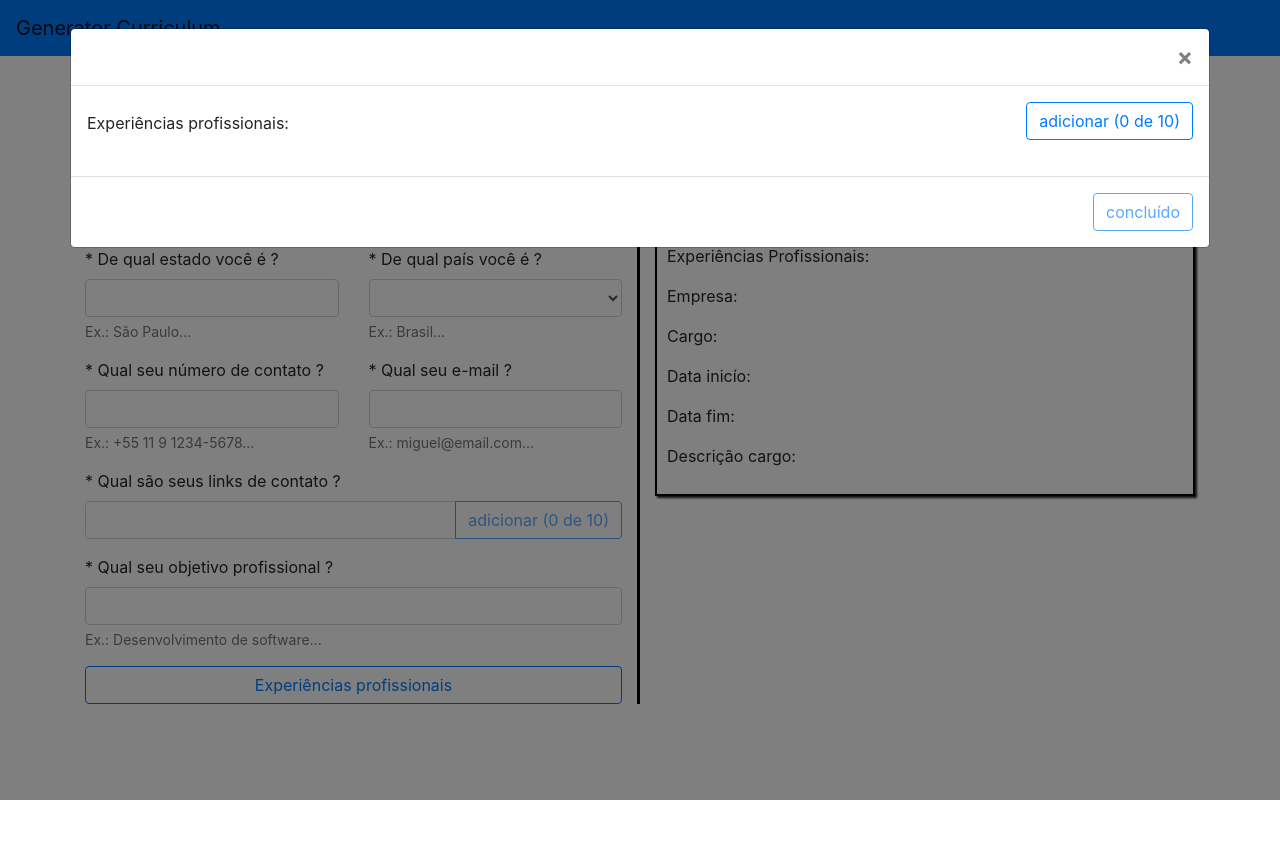
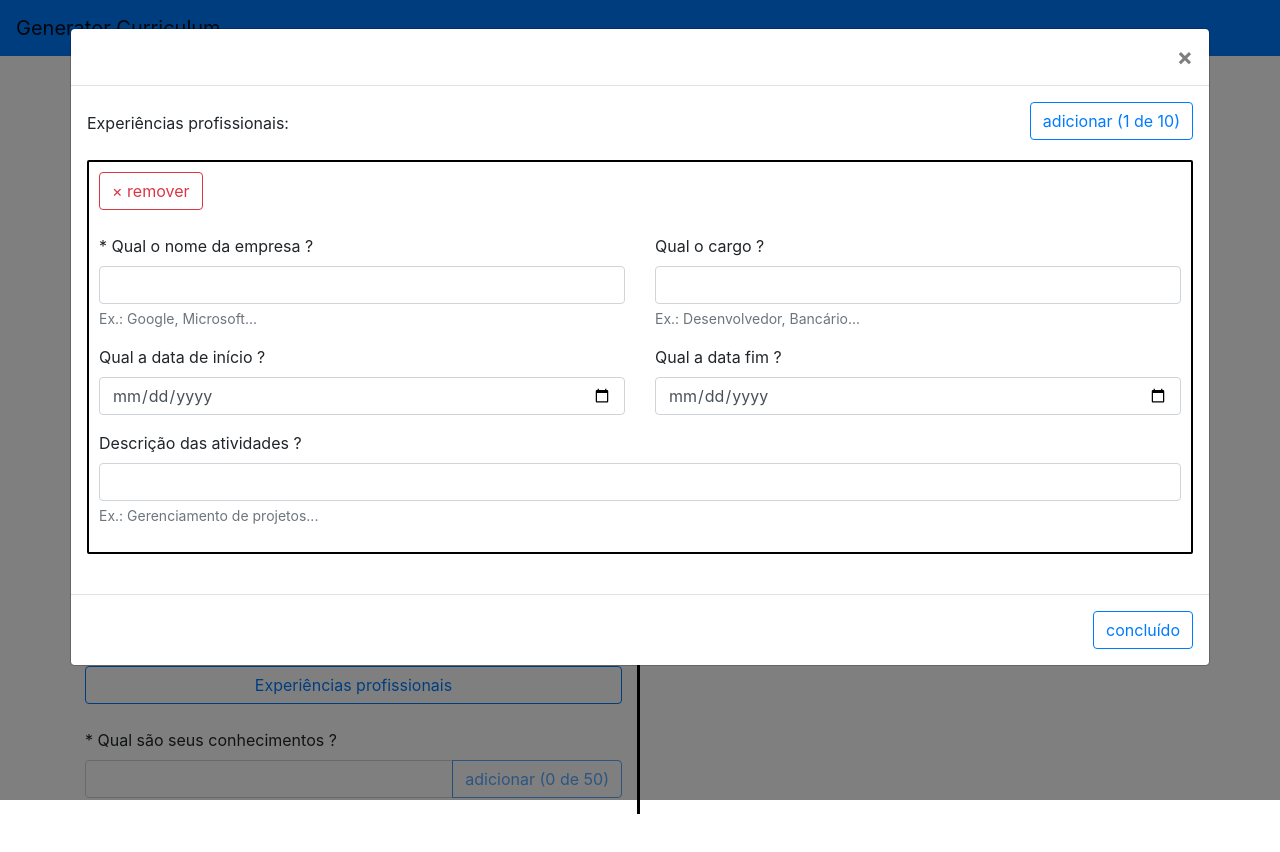
Before and after one commit to MiguelCastro9/API-Generator-Curriculum, an Angular app in the folder ui-GeneratorCurriculum/: page / in a window 1280 px wide. Both pictures are taken after a click on the button "Experiências profissionais". Shown: the top 852 px of the page. Before the commit the page ends 800 px from the top, so only its background shows below. Built offline with nearby package versions, Linux system fonts and the light colour scheme.

Commit message:
incluindo campo conhecimentos

```diff
--- a/ui-GeneratorCurriculum/src/app/app.component.css
+++ b/ui-GeneratorCurriculum/src/app/app.component.css
@@ -29,3 +29,9 @@
 .button-adiciona-experiencia-profissional {
   margin-bottom: 20px;
 }
+
+.conhecimentos {
+  border: 2px solid black;
+  border-radius: 2px;
+  padding: 10px;
+}
--- a/ui-GeneratorCurriculum/src/app/app.component.html
+++ b/ui-GeneratorCurriculum/src/app/app.component.html
@@ -63,7 +63,7 @@
           </div>
           <div *ngIf="curriculum.links_contato.length > 0" class="links-contato">
             <p *ngFor="let item of curriculum.links_contato">
-              {{item}}
+              • {{item}}
             </p>
           </div>
         </div>
@@ -96,15 +96,15 @@
           <div class="modal-body">
             <div class="d-flex justify-content-between align-items-center">
               <p>Experiências profissionais:</p>
-              <button *ngIf="totalProfissao < 10" class="btn btn-outline-primary button-adiciona-experiencia-profissional" (click)="adicionarProfissao();">adicionar ({{totalProfissao}} de 10)</button>
+              <button *ngIf="totalProfissao < 10" class="btn btn-outline-primary button-adiciona-experiencia-profissional" (click)="adicionarProfissao();">adicionar ({{curriculum.experiencia_profissional.length}} de 10)</button>
               <button *ngIf="totalProfissao >= 10" class="btn btn-outline-primary button-adiciona-experiencia-profissional" disabled>adicionar ({{totalProfissao}} de 10)</button>
             </div>
 
 
 
 
-            <div *ngIf="experienciasProfissionais.length > 0">
-              <div *ngFor="let item of experienciasProfissionais; let i = index">
+            <div *ngIf="curriculum.experiencia_profissional.length > 0">
+              <div *ngFor="let item of curriculum.experiencia_profissional; let i = index">
                 <div class="experiencias-profissionais">
                 <button class="btn btn-outline-danger" (click)="removerProfissao(i);"><span>&times; remover</span></button>
                 <div class="row">
@@ -150,7 +150,7 @@
           </div>
           </div>
           <div class="modal-footer">
-            <button type="button" class="btn btn-outline-primary" *ngIf="totalProfissao > 0" data-dismiss="modal">concluído</button>
+            <button type="button" (click)="definirProfissoes();" class="btn btn-outline-primary" *ngIf="totalProfissao > 0" data-dismiss="modal">concluído</button>
             <button type="button" class="btn btn-outline-primary" *ngIf="totalProfissao <= 0" data-dismiss="modal" disabled>concluído</button>
           </div>
         </div>
@@ -158,11 +158,26 @@
     </div>
 
 
+<br>
 
 
 
-
-
+    <div class="form-group">
+      <label for="conhecimentos">* Qual são seus conhecimentos ?</label>
+      <div class="input-group mb-3">
+        <input type="text" id="conhecimento" name="conhecimento" [(ngModel)]="conhecimento" class="form-control">
+        <div class="input-group-append">
+          <button class="btn btn-outline-primary" type="button" *ngIf="!conhecimento || conhecimento.length === 0" disabled>adicionar ({{curriculum.conhecimentos.length}} de 50)</button>
+          <button class="btn btn-outline-primary" type="button" *ngIf="conhecimento && curriculum.conhecimentos.length < 50 && conhecimento.length !== 0" (click)="adicionarConhecimentos(conhecimento);">adicionar ({{curriculum.conhecimentos.length}} de 50)</button>
+          <button class="btn btn-outline-primary" type="button" *ngIf="curriculum.conhecimentos.length === 50" disabled>Limite atingido</button>
+        </div>
+      </div>
+      <div *ngIf="curriculum.conhecimentos.length > 0" class="conhecimentos">
+        <p *ngFor="let item of curriculum.conhecimentos">
+          • {{item}}
+        </p>
+      </div>
+    </div>
 
 
 
@@ -198,11 +213,19 @@
         <p>Objetivo Profissional:</p>
         <p>{{curriculum.objetivo_profissional}}</p>
         <p>Experiências Profissionais:</p>
-        <p>Empresa: {{curriculum.experiencia_profissional[0].nome_empresa}}</p>
-        <p>Cargo: {{curriculum.experiencia_profissional[0].cargo}}</p>
-        <p>Data inicío: {{curriculum.experiencia_profissional[0].data_inicio}}</p>
-        <p>Data fim: {{curriculum.experiencia_profissional[0].data_fim}}</p>
-        <p>Descrição cargo: {{curriculum.experiencia_profissional[0].descricao_cargo}}</p>
+        <hr>
+        <div *ngFor="let item of curriculum.experiencia_profissional">
+          <p>{{item.nome_empresa}}</p>
+          <p>{{item.cargo}}</p>
+          <p>{{item.data_inicio}}</p>
+          <p>{{item.data_fim}}</p>
+          <p>{{item.descricao_cargo}}</p>
+        </div>
+        <hr>
+        <p>Conhecimentos:</p>
+        <p *ngFor="let item of curriculum.conhecimentos">
+          • {{item}}
+        </p>
       </div>
     </div>
 
--- a/ui-GeneratorCurriculum/src/app/app.component.ts
+++ b/ui-GeneratorCurriculum/src/app/app.component.ts
@@ -25,18 +25,20 @@ export class AppComponent {
       data_fim: undefined,
       descricao_cargo: ''
     }],
+    conhecimentos: []
   };
 
   link!: string;
   experienciasProfissionais: any[] = [];
   adicionaProfissao: number[] = [];
   totalProfissao!: number;
+  conhecimento!: string;
 
   constructor() { }
 
   ngOnInit(): void {
 
-    this.totalProfissao = 0;
+    this.totalProfissao = 1;
 
   }
 
@@ -46,7 +48,7 @@ export class AppComponent {
 
   adicionarProfissao() {
     this.totalProfissao++;
-    this.experienciasProfissionais.splice(this.totalProfissao, 1);
+    this.adicionaProfissao.push(this.totalProfissao);
     const novaProfissao = {
       nome_empresa: '',
       cargo: '',
@@ -54,18 +56,21 @@ export class AppComponent {
       data_fim: undefined,
       descricao_cargo: ''
     };
-    this.experienciasProfissionais.push(novaProfissao);
-    console.log('add: ' + this.experienciasProfissionais);
-
+    this.curriculum.experiencia_profissional.push(novaProfissao);
   }
 
   removerProfissao(index: number) {
     this.totalProfissao--;
     this.adicionaProfissao.splice(index, 1);
-    this.experienciasProfissionais.splice(index, 1);
-    console.log('del: ' + this.experienciasProfissionais);
+    this.curriculum.experiencia_profissional.splice(index, 1);
   }
 
   //QUANDO FOR REALIZAR A REQUISAO AI PASSA (this.curriculum.experiencia_profissional = this.experienciasProfissionais)
+  definirProfissoes() {
 
+  }
+
+  adicionarConhecimentos(conhecimento: string) {
+    this.curriculum.conhecimentos.push(conhecimento);
+  }
 }
--- a/ui-GeneratorCurriculum/src/app/model/curriculum.ts
+++ b/ui-GeneratorCurriculum/src/app/model/curriculum.ts
@@ -11,5 +11,5 @@ export interface Curriculum {
   links_contato: string[];
   objetivo_profissional: string;
   experiencia_profissional: ExperienciaProfissional[];
-
+  conhecimentos: string[];
 }
```
